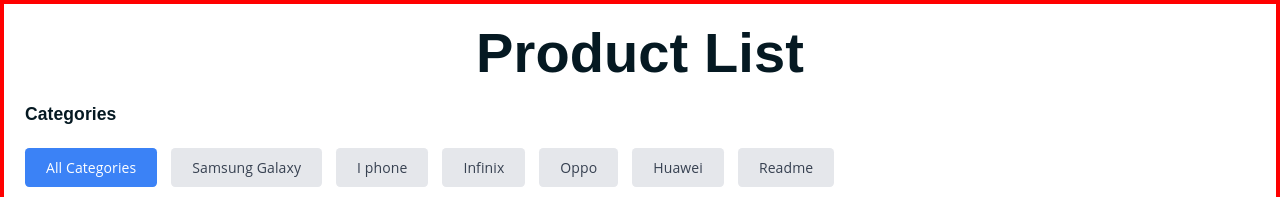
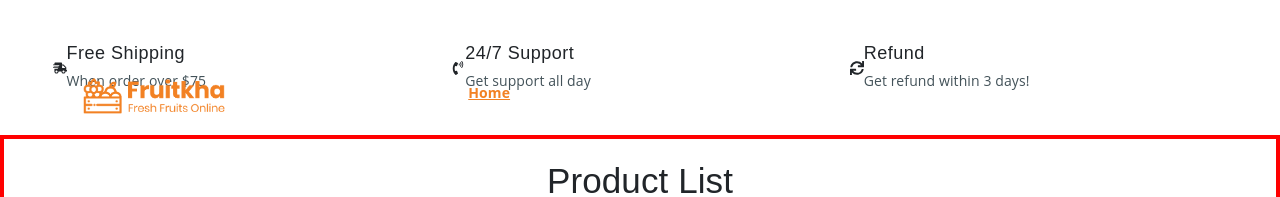
Before and after one commit to Mudasir1123/Marketing_Mobile, a Next.js app: page / in a window 1280 px wide. Shown: the top 197 px of the page. Built offline with nearby package versions, Linux system fonts and the light colour scheme.

Commit message:
Marketing-Mobile

```diff
--- a/app/page.tsx
+++ b/app/page.tsx
@@ -1,6 +1,8 @@
 "use client";
 import Image from 'next/image';
+import Link from 'next/link';
 import React, { useState } from 'react';
+import { FaShippingFast, FaShoppingCart, FaSearch, FaPhoneVolume, FaSync } from "react-icons/fa";
 import './globals.css';
 import ProductList from './Components/ProductList';
 import CategoryComponent from './Components/categoryComponent';
@@ -9,6 +11,15 @@
 import { WishlistProvider } from './Components/WishlistContext'; // Ensure this import is present
 import CartComponent from './Components/CartComponent';
 import WishlistComponent from './Components/WishlistComponent'; // Ensure this import is present
+
+import "bootstrap/dist/css/bootstrap.min.css"; // Bootstrap
+import "../public/assets/css/all.min.css"; // FontAwesome
+import "../public/assets/css/owl.carousel.css"; // Owl Carousel
+import "../public/assets/css/magnific-popup.css"; // Magnific Popup
+import "../public/assets/css/animate.css"; // Animate.css
+import "../public/assets/css/meanmenu.min.css"; // Mean Menu
+import "../public/assets/css/main.css"; // Main Styles
+import "../public/assets/css/responsive.css"; // Responsive Styles
 
 
 
@@ -763,6 +774,124 @@
     const [filteredProducts, setFilteredProducts] = useState(products);
 
     return (
+      <>
+    <div className="top-header-area" id="sticker">
+      <div className="container">
+        <div className="row">
+          <div className="col-lg-12 col-sm-12 text-center">
+            <div className="main-menu-wrap">
+              {/* Logo */}
+              <div className="site-logo">
+                <Link href="/">
+                  <Image src="/assets/img/logo.png" alt="Logo" width={200} height={50} />
+                </Link>
+              </div>
+              {/* Logo */}
+
+              {/* Menu */}
+              <nav className="main-menu">
+                <ul>
+                  <li className="current-list-item">
+                    <Link href="#">
+                      Home
+                    </Link>
+                    <ul className="sub-menu">
+                      <li><Link href="index.html">Static Home</Link></li>
+                      <li><Link href="index_2.html">Slider Home</Link></li>
+                    </ul>
+                  </li>
+                  <li><Link href="about.html">About</Link></li>
+                  <li>
+                    <Link href="#">Pages</Link>
+                    <ul className="sub-menu">
+                      <li><Link href="404.html">404 page</Link></li>
+                      <li><Link href="about.html">About</Link></li>
+                      <li><Link href="cart.html">Cart</Link></li>
+                      <li><Link href="checkout.html">Check Out</Link></li>
+                      <li><Link href="contact.html">Contact</Link></li>
+                      <li><Link href="news.html">News</Link></li>
+                      <li><Link href="shop.html">Shop</Link></li>
+                    </ul>
+                  </li>
+                  <li>
+                    <Link href="news.html">News</Link>
+                    <ul className="sub-menu">
+                      <li><Link href="news.html">News</Link></li>
+                      <li><Link href="single-news.html">Single News</Link></li>
+                    </ul>
+                  </li>
+                  <li><Link href="contact.html">Contact</Link></li>
+                  <li>
+                    <Link href="shop.html">Shop</Link>
+                    <ul className="sub-menu">
+                      <li><Link href="shop.html">Shop</Link></li>
+                      <li><Link href="checkout.html">Check Out</Link></li>
+                      <li><Link href="single-product.html">Single Product</Link></li>
+                      <li><Link href="cart.html">Cart</Link></li>
+                    </ul>
+                  </li>
+                  <li>
+                    <div className="header-icons">
+                      <Link href="cart.html">
+                        <FaShoppingCart />
+                      </Link>
+                      <a className="mobile-hide search-bar-icon" href="#">
+                        <FaSearch />
+                      </a>
+                    </div>
+                  </li>
+                </ul>
+              </nav>
+              {/* Menu */}
+
+              {/* Mobile Menu */}
+              <a className="mobile-show search-bar-icon" href="#">
+                <FaSearch />
+              </a>
+              <div className="mobile-menu"></div>
+            </div>
+          </div>
+        </div>
+      </div>
+    </div>
+
+      <div className="row m-5">
+      <div className="col-lg-4 col-md-6 mb-4 mb-lg-0">
+        <div className="list-box d-flex align-items-center">
+          <div className="list-icon">
+            <FaShippingFast />
+          </div>
+          <div className="content">
+            <h3>Free Shipping</h3>
+            <p>When order over $75</p>
+          </div>
+        </div>
+      </div>
+      <div className="col-lg-4 col-md-6 mb-4 mb-lg-0">
+        <div className="list-box d-flex align-items-center">
+          <div className="list-icon">
+            <FaPhoneVolume />
+          </div>
+          <div className="content">
+            <h3>24/7 Support</h3>
+            <p>Get support all day</p>
+          </div>
+        </div>
+      </div>
+      <div className="col-lg-4 col-md-6">
+        <div className="list-box d-flex justify-content-start align-items-center">
+          <div className="list-icon">
+            <FaSync />
+          </div>
+          <div className="content">
+            <h3>Refund</h3>
+            <p>Get refund within 3 days!</p>
+          </div>
+        </div>
+      </div>
+    </div>
+
+
       <CartProvider>
         <WishlistProvider>
           <div className="p-4">
@@ -792,6 +921,7 @@
           </div>
         </WishlistProvider>
       </CartProvider>
+      </>
     );
   };
 
--- a/package.json
+++ b/package.json
@@ -13,7 +13,8 @@
     "next": "15.1.5",
     "react": "^19.0.0",
     "react-bootstrap": "^2.10.7",
-    "react-dom": "^19.0.0"
+    "react-dom": "^19.0.0",
+    "react-icons": "^5.4.0"
   },
   "devDependencies": {
     "@eslint/eslintrc": "^3",
```
Also changed, not shown: 1 other file (tests, documents, lock files or other folders).
